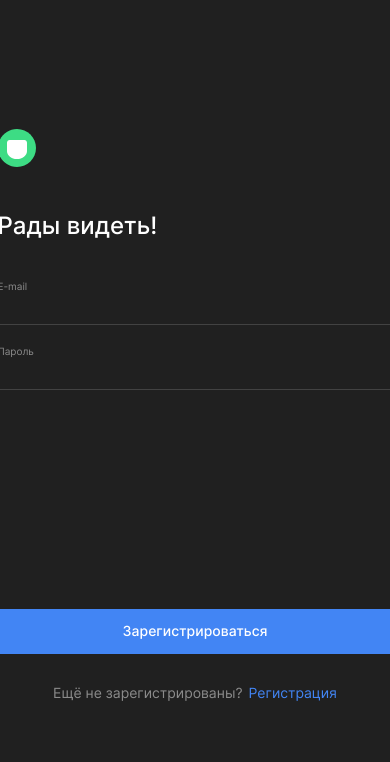
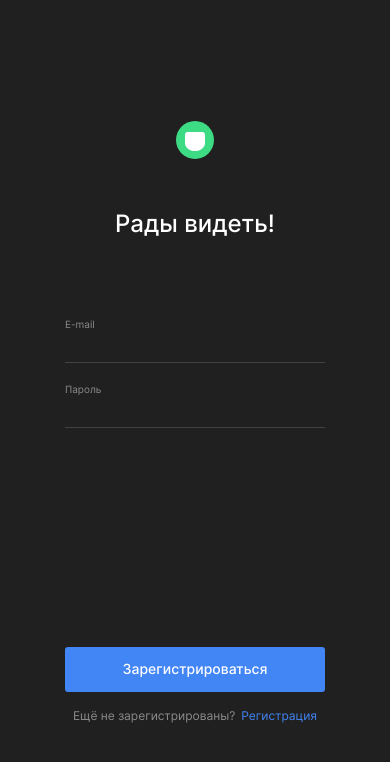
Before and after one commit to latypovroman/movies-explorer-frontend, a React (Create React App) app: page /signin in a window 390 px wide. Shown: the top 762 px of the page. Built offline with nearby package versions, Linux system fonts and the light colour scheme.

Commit message:
added all 320 layout

```diff
--- a/src/components/Card/Card.css
+++ b/src/components/Card/Card.css
@@ -48,7 +48,8 @@
     width: 100%;
     height: 151px;
     object-fit: cover;
-    border-radius: 10px;
+    border-top-left-radius: 10px;
+    border-top-right-radius: 10px;
 }
 
 @media screen and (max-width: 960px) {
@@ -56,3 +57,9 @@
         height: 191px;
     }
 }
+
+@media screen and (max-width: 700px) {
+    .card__image {
+        height: 161px;
+    }
+}
--- a/src/components/Login/Login.js
+++ b/src/components/Login/Login.js
@@ -7,7 +7,7 @@ const Login = () => {
     return (
         <div className="sign">
             <div className="sign__container">
-                <img src={logo} alt="Логотип"/>
+                <img className="sign__logo" src={logo} alt="Логотип"/>
                 <h2 className="sign__title">Рады видеть!</h2>
                 <form className="form">
                     <p className="form__description">E-mail</p>
--- a/src/components/MoviesCardList/MoviesCardList.css
+++ b/src/components/MoviesCardList/MoviesCardList.css
@@ -60,3 +60,14 @@
         max-width: 1140px;
     }
 }
+
+@media screen and (max-width: 560px) {
+    .card-list {
+        grid-template-columns: repeat(1, 1fr);
+        row-gap: 20px;
+    }
+
+    .cards__inner {
+        padding: 50px 10px 160px;
+    }
+}
--- a/src/components/NavMovieBlock/NavMovieBlock.css
+++ b/src/components/NavMovieBlock/NavMovieBlock.css
@@ -60,3 +60,10 @@
         display: block;
     }
 }
+
+@media screen and (max-width: 660px) {
+    .nav-movie__burger-icon {
+        width: 38px;
+        height: 38px;
+    }
+}
--- a/src/components/NotFound/NotFound.css
+++ b/src/components/NotFound/NotFound.css
@@ -40,3 +40,31 @@
         padding: 408px 0 5px;
     }
 }
+
+@media screen and (max-width: 560px) {
+    .not-found__error-number {
+        font-size: 80px;
+        line-height: 97px;
+        margin-bottom: 10px;
+    }
+
+    .not-found__subtitle {
+        font-size: 12px;
+        line-height: 15px;
+        margin: 0;
+    }
+
+    .not-found {
+        padding: 0;
+        height: 100vh;
+        display: flex;
+        flex-direction: column;
+        justify-content: center;
+        align-items: center;
+    }
+
+    .not-found__back-button {
+        justify-self: end;
+        margin-top: 120px;
+    }
+}
--- a/src/components/NotFound/NotFound.js
+++ b/src/components/NotFound/NotFound.js
@@ -9,8 +9,10 @@ const NotFound = () => {
 
     return (
         <section className="not-found">
-            <h2 className="not-found__error-number">404</h2>
-            <p className="not-found__subtitle">Страница не найдена</p>
+            <div className="not-found__info">
+                <h2 className="not-found__error-number">404</h2>
+                <p className="not-found__subtitle">Страница не найдена</p>
+            </div>
             <button className="not-found__back-button" onClick={goBack}>Назад</button>
         </section>
     );
--- a/src/components/Profile/Profile.css
+++ b/src/components/Profile/Profile.css
@@ -15,6 +15,7 @@
 .profile__info {
     max-width: 410px;
     margin: 0 auto 203px;
+    padding: 0 30px;
 }
 
 .profile__block {
@@ -65,3 +66,18 @@
 .profile__button_logout {
     color: #EE3465;
 }
+
+@media screen and (max-width: 560px) {
+    .profile {
+        padding: 70px 0 40px;
+    }
+
+    .profile__info {
+        margin-bottom: 75px;
+    }
+
+    .profile__button {
+        font-size: 12px;
+        line-height: 15px;
+    }
+}
--- a/src/components/Register/Register.css
+++ b/src/components/Register/Register.css
@@ -14,6 +14,10 @@
     font-size: 24px;
     line-height: 29px;
     color: white;
+}
+
+.form {
+    min-width: 396px;
 }
 
 .form__description {
@@ -69,7 +73,9 @@
     border: none;
     background-color: #4285F4;
     border-radius: 3px;
-    padding: 13px 125px 15px;
+    padding: 13px 0 15px;
+    width: 100%;
+    max-width: 396px;
     color: white;
     cursor: pointer;
     transition: all 0.3s ease-in;
@@ -85,6 +91,7 @@
     line-height: 17px;
     text-align: center;
     color: #8B8B8B;
+    margin: 0;
 }
 
 .sign__redirect-link {
@@ -104,3 +111,32 @@
         padding-top: 0;
     }
 }
+
+@media screen and (max-width: 560px) {
+    .sign {
+        padding: 0 30px;
+    }
+
+    .form {
+        min-width: 260px;
+    }
+
+    .sign__logo {
+        display: block;
+        margin: 0 auto;
+    }
+
+    .sign__title {
+        margin: 50px 0 80px;
+        text-align: center;
+    }
+
+    .form__button {
+        margin: 75px 0 16px;
+    }
+
+    .sign__redirect-text {
+        font-size: 12px;
+        line-height: 15px;
+    }
+}
--- a/src/components/Register/Register.js
+++ b/src/components/Register/Register.js
@@ -7,7 +7,7 @@ const Register = () => {
     return (
         <div className="sign">
             <div className="sign__container">
-                <img src={logo} alt="Логотип"/>
+                <img className="sign__logo" src={logo} alt="Логотип"/>
                 <h2 className="sign__title">Добро пожаловать!</h2>
                 <form className="form">
                     <p className="form__description">Имя</p>
--- a/src/components/SearchForm/SearchForm.css
+++ b/src/components/SearchForm/SearchForm.css
@@ -92,3 +92,17 @@
         padding-bottom: 50px;
     }
 }
+
+@media screen and (max-width: 660px) {
+    .search__inner {
+        padding: 80px 14px 0;
+    }
+
+    .search__input::placeholder {
+        font-size: 11px;
+    }
+
+    .search__switch-description {
+        font-size: 11px;
+    }
+}
```
